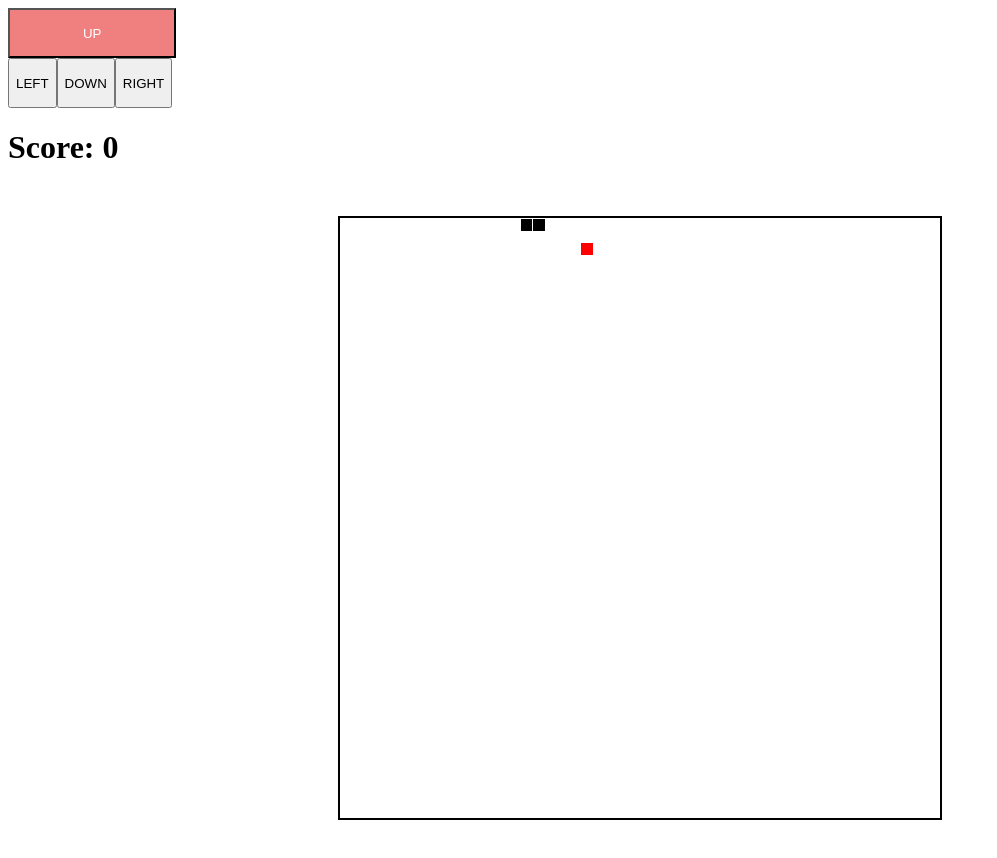
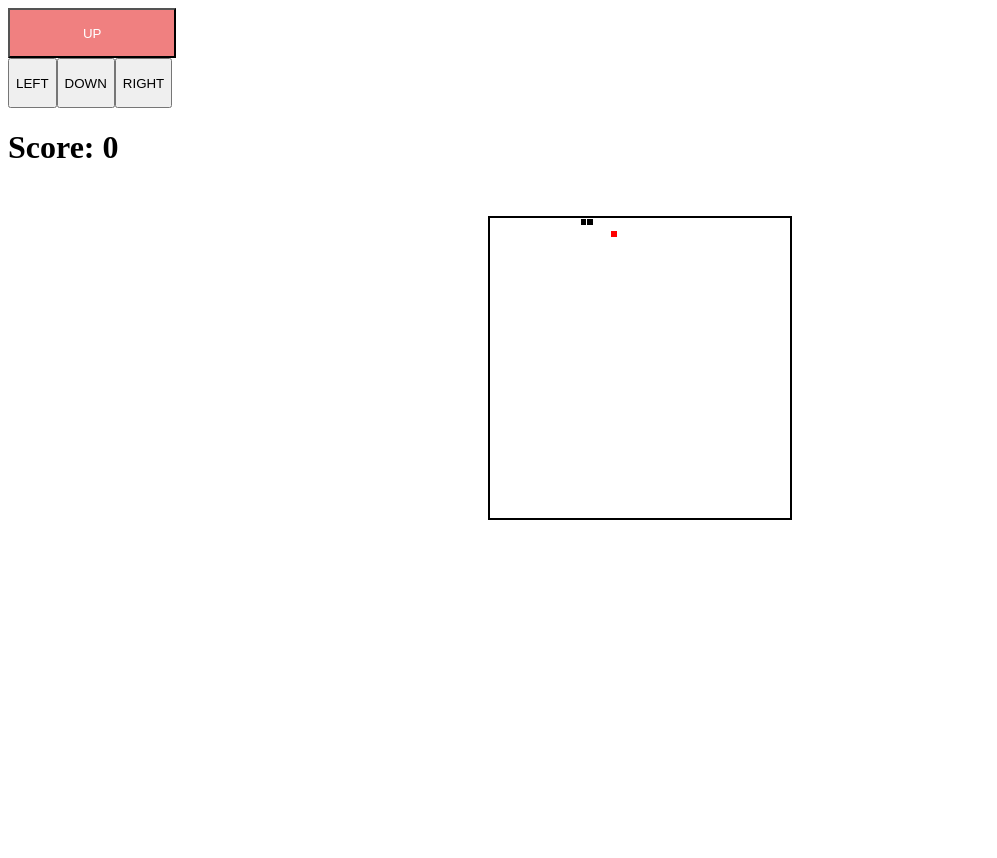
Before and after one commit to ropenflash/SnakeGame, a React (Create React App) app: page / in a window 1280 px wide. Shown: the top 858 px of the page, without its empty margins (0-997 px from the left). After the commit the page ends 800 px from the top, so only its background shows below. Built offline with nearby package versions, Linux system fonts and the light colour scheme.

Commit message:
changing game size

```diff
--- a/src/index.css
+++ b/src/index.css
@@ -1,8 +1,8 @@
 .game-area {
   position: relative;
   margin: 50px auto;
-  width: 600px;
-  height: 600px;
+  width: 300px;
+  height: 300px;
   border: 2px solid #000;
 }
 
```
